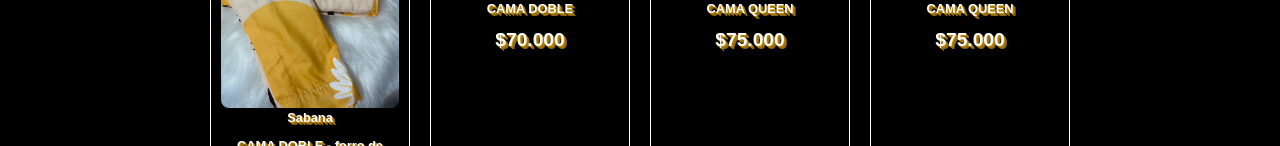
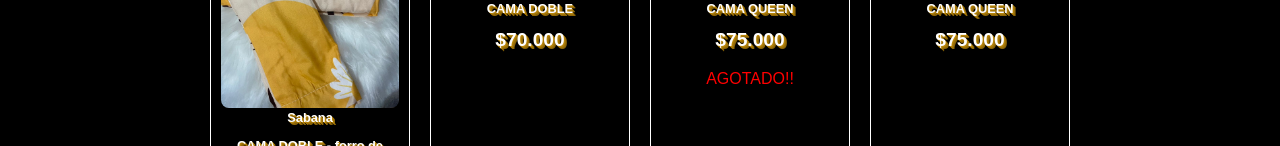
Before and after one commit to jcharris37/LJ-STORE, a plain HTML site: page hogar.html in a window 1280 px wide. Shown: the part 806-952 px from the top of the page. Drawn offline with Linux system fonts and the light colour scheme.

Commit message:
producto agotado

```diff
--- a/hogar.html
+++ b/hogar.html
@@ -66,6 +66,7 @@
       <h3 class="detalle">Sabanas</h3>
       <p class="detalle">CAMA QUEEN </p>
       <p class="precio">$75.000</p>
+      <p class="aviso">AGOTADO!!</p>
     </div>
 
     <div class="producto">
```
